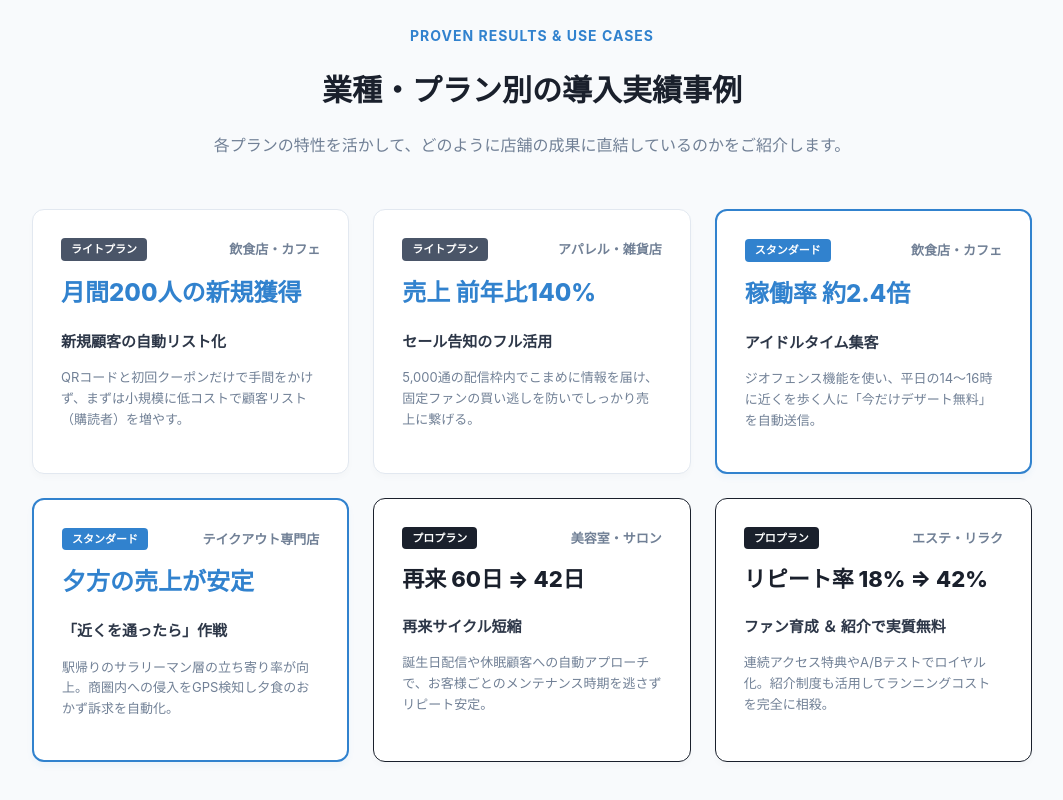
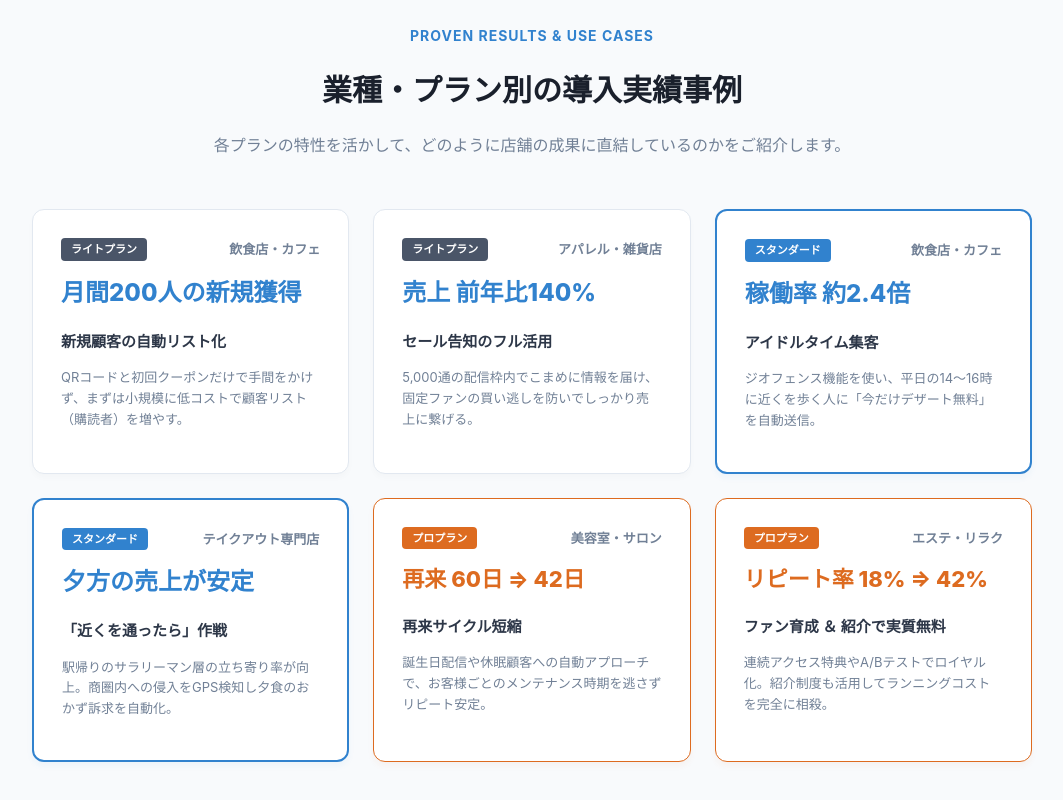
Before and after one commit to thellcishii-lang/push-taro, a Next.js app: page /lp in a window 1280 px wide. Shown: the part 1976-2776 px from the top of the page, without its empty margins (108-1171 px from the left). Built offline with nearby package versions, Linux system fonts and the light colour scheme.

Commit message:
Update page.tsx

```diff
--- a/app/lp/page.tsx
+++ b/app/lp/page.tsx
@@ -11,8 +11,8 @@ export default function LandingPage() {
         <div style={{ fontSize: '20px', fontWeight: '800', color: '#1a202c', letterSpacing: '-0.5px' }}>
           Push-taro<span style={{ color: '#3182ce', fontSize: '14px', marginLeft: '8px', fontWeight: 'normal' }}>本格派CRMツール</span>
         </div>
-        <div style={{ display: 'flex', gap: '15px', alignItems: 'center' }}>
-          <a href="#referral" style={{ fontSize: '14px', fontWeight: '600', color: '#2b6cb0', textDecoration: 'none' }}>
+        <div style={{ display: 'flex', gap: '20px', alignItems: 'center' }}>
+          <a href="#referral" style={{ fontSize: '14px', fontWeight: '600', color: '#dd6b20', textDecoration: 'none' }}>
             紹介制度について
           </a>
           <a href="#pricing" style={{ background: '#3182ce', color: '#fff', padding: '10px 20px', borderRadius: '6px', fontSize: '14px', fontWeight: '600', textDecoration: 'none', transition: 'background 0.2s' }}>
@@ -176,14 +176,14 @@ export default function LandingPage() {
             </div>
           </div>
 
-          {/* 事例5: プロ */}
-          <div style={{ background: '#fff', padding: '28px', borderRadius: '12px', border: '1px solid #1a202c', boxShadow: '0 4px 6px rgba(0,0,0,0.02)', display: 'flex', flexDirection: 'column', justifyContent: 'space-between' }}>
+          {/* 事例5: プロ（オレンジタグ） */}
+          <div style={{ background: '#fff', padding: '28px', borderRadius: '12px', border: '1px solid #dd6b20', boxShadow: '0 4px 6px rgba(221, 107, 32, 0.05)', display: 'flex', flexDirection: 'column', justifyContent: 'space-between' }}>
             <div>
               <div style={{ display: 'flex', justifyContent: 'space-between', alignItems: 'center', marginBottom: '12px' }}>
-                <span style={{ background: '#1a202c', color: '#fff', padding: '2px 10px', fontSize: '11px', fontWeight: '700', borderRadius: '4px' }}>プロプラン</span>
+                <span style={{ background: '#dd6b20', color: '#fff', padding: '2px 10px', fontSize: '11px', fontWeight: '700', borderRadius: '4px' }}>プロプラン</span>
                 <span style={{ fontSize: '13px', color: '#718096', fontWeight: '600' }}>美容室・サロン</span>
               </div>
-              <div style={{ fontSize: '22px', fontWeight: '800', color: '#1a202c', marginBottom: '8px' }}>再来 60日 ⇒ 42日</div>
+              <div style={{ fontSize: '22px', fontWeight: '800', color: '#dd6b20', marginBottom: '8px' }}>再来 60日 ⇒ 42日</div>
               <h3 style={{ fontSize: '15px', fontWeight: '700', color: '#2d3748', marginBottom: '8px' }}>再来サイクル短縮</h3>
               <p style={{ fontSize: '13px', color: '#718096', lineHeight: '1.6' }}>
                 誕生日配信や休眠顧客への自動アプローチで、お客様ごとのメンテナンス時期を逃さずリピート安定。
@@ -191,14 +191,14 @@ export default function LandingPage() {
             </div>
           </div>
 
-          {/* 事例6: プロ */}
-          <div style={{ background: '#fff', padding: '28px', borderRadius: '12px', border: '1px solid #1a202c', boxShadow: '0 4px 6px rgba(0,0,0,0.02)', display: 'flex', flexDirection: 'column', justifyContent: 'space-between' }}>
+          {/* 事例6: プロ（オレンジタグ） */}
+          <div style={{ background: '#fff', padding: '28px', borderRadius: '12px', border: '1px solid #dd6b20', boxShadow: '0 4px 6px rgba(221, 107, 32, 0.05)', display: 'flex', flexDirection: 'column', justifyContent: 'space-between' }}>
             <div>
               <div style={{ display: 'flex', justifyContent: 'space-between', alignItems: 'center', marginBottom: '12px' }}>
-                <span style={{ background: '#1a202c', color: '#fff', padding: '2px 10px', fontSize: '11px', fontWeight: '700', borderRadius: '4px' }}>プロプラン</span>
+                <span style={{ background: '#dd6b20', color: '#fff', padding: '2px 10px', fontSize: '11px', fontWeight: '700', borderRadius: '4px' }}>プロプラン</span>
                 <span style={{ fontSize: '13px', color: '#718096', fontWeight: '600' }}>エステ・リラク</span>
               </div>
-              <div style={{ fontSize: '22px', fontWeight: '800', color: '#1a202c', marginBottom: '8px' }}>リピート率 18% ⇒ 42%</div>
+              <div style={{ fontSize: '22px', fontWeight: '800', color: '#dd6b20', marginBottom: '8px' }}>リピート率 18% ⇒ 42%</div>
               <h3 style={{ fontSize: '15px', fontWeight: '700', color: '#2d3748', marginBottom: '8px' }}>ファン育成 ＆ 紹介で実質無料</h3>
               <p style={{ fontSize: '13px', color: '#718096', lineHeight: '1.6' }}>
                 連続アクセス特典やA/Bテストでロイヤル化。紹介制度も活用してランニングコストを完全に相殺。
@@ -350,10 +350,13 @@ export default function LandingPage() {
               </a>
             </div>
 
-            {/* プロプラン */}
-            <div style={{ background: '#fff', borderRadius: '12px', padding: '36px 30px', border: '1px solid #1a202c', display: 'flex', flexDirection: 'column', justifyContent: 'space-between' }}>
+            {/* プロプラン（オレンジベースに刷新） */}
+            <div style={{ background: '#fff', borderRadius: '12px', padding: '36px 30px', border: '2px solid #dd6b20', position: 'relative', display: 'flex', flexDirection: 'column', justifyContent: 'space-between', boxShadow: '0 10px 15px -3px rgba(221, 107, 32, 0.15)' }}>
+              <div style={{ position: 'absolute', top: '-14px', right: '24px', background: '#dd6b20', color: '#fff', padding: '4px 14px', fontSize: '12px', fontWeight: '700', borderRadius: '12px' }}>
+                最高峰・実質無料化
+              </div>
               <div>
-                <h3 style={{ fontSize: '18px', color: '#1a202c', fontWeight: '700', marginBottom: '8px' }}>プロプラン</h3>
+                <h3 style={{ fontSize: '18px', color: '#dd6b20', fontWeight: '700', marginBottom: '8px' }}>プロプラン</h3>
                 <div style={{ fontSize: '36px', fontWeight: '800', color: '#1a202c', marginBottom: '16px' }}>
                   9,800円<span style={{ fontSize: '14px', color: '#718096', fontWeight: 'normal' }}>/月 (税込)</span>
                 </div>
@@ -375,7 +378,7 @@ export default function LandingPage() {
                 href="https://square.link/u/YOUR_PRO_LINK"
                 target="_blank"
                 rel="noopener noreferrer"
-                style={{ display: 'block', textAlign: 'center', background: '#1a202c', color: '#fff', padding: '14px', borderRadius: '6px', textDecoration: 'none', fontWeight: '700', marginTop: '30px' }}
+                style={{ display: 'block', textAlign: 'center', background: '#dd6b20', color: '#fff', padding: '14px', borderRadius: '6px', textDecoration: 'none', fontWeight: '700', marginTop: '30px', boxShadow: '0 4px 10px rgba(221, 107, 32, 0.3)' }}
               >
                 プロプランで始める
               </a>
```
